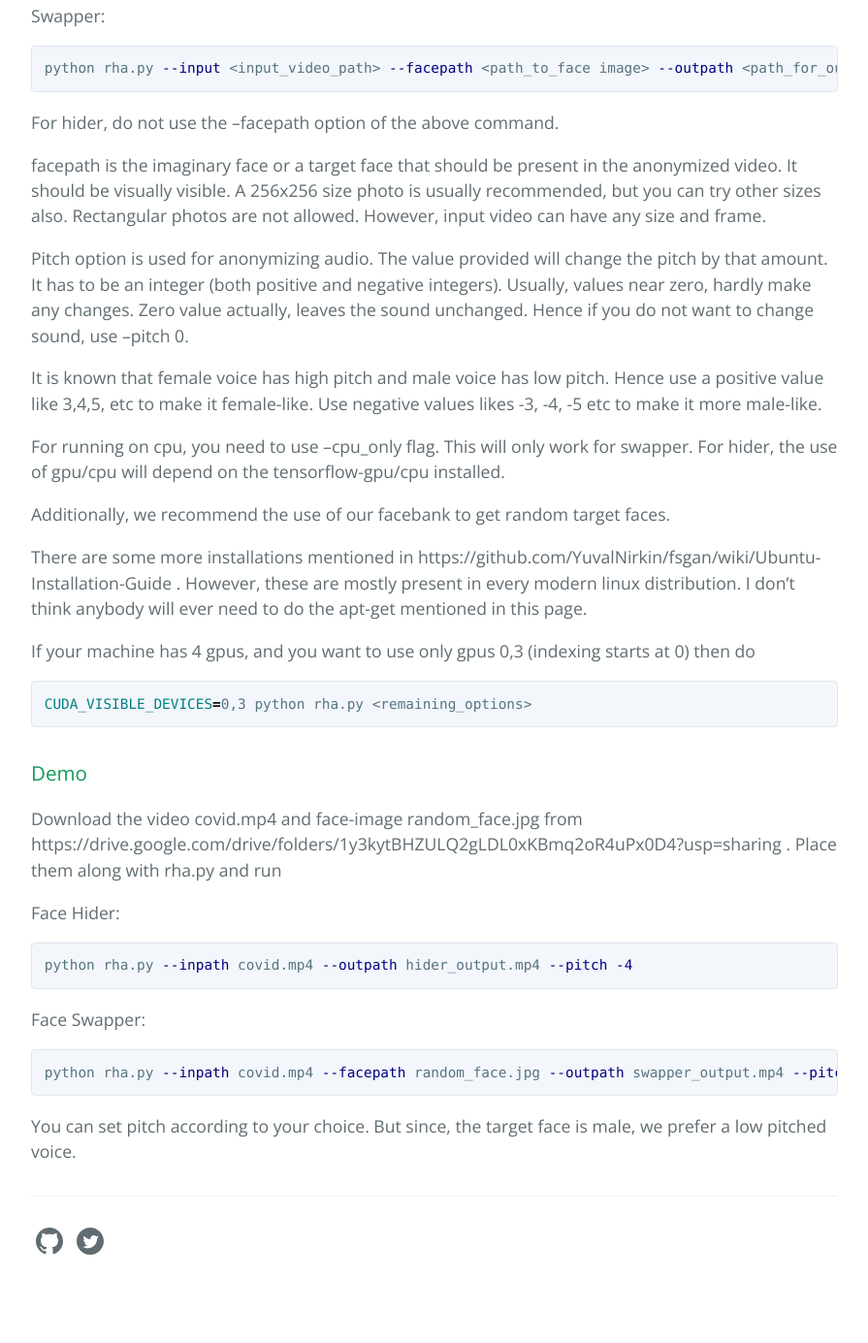
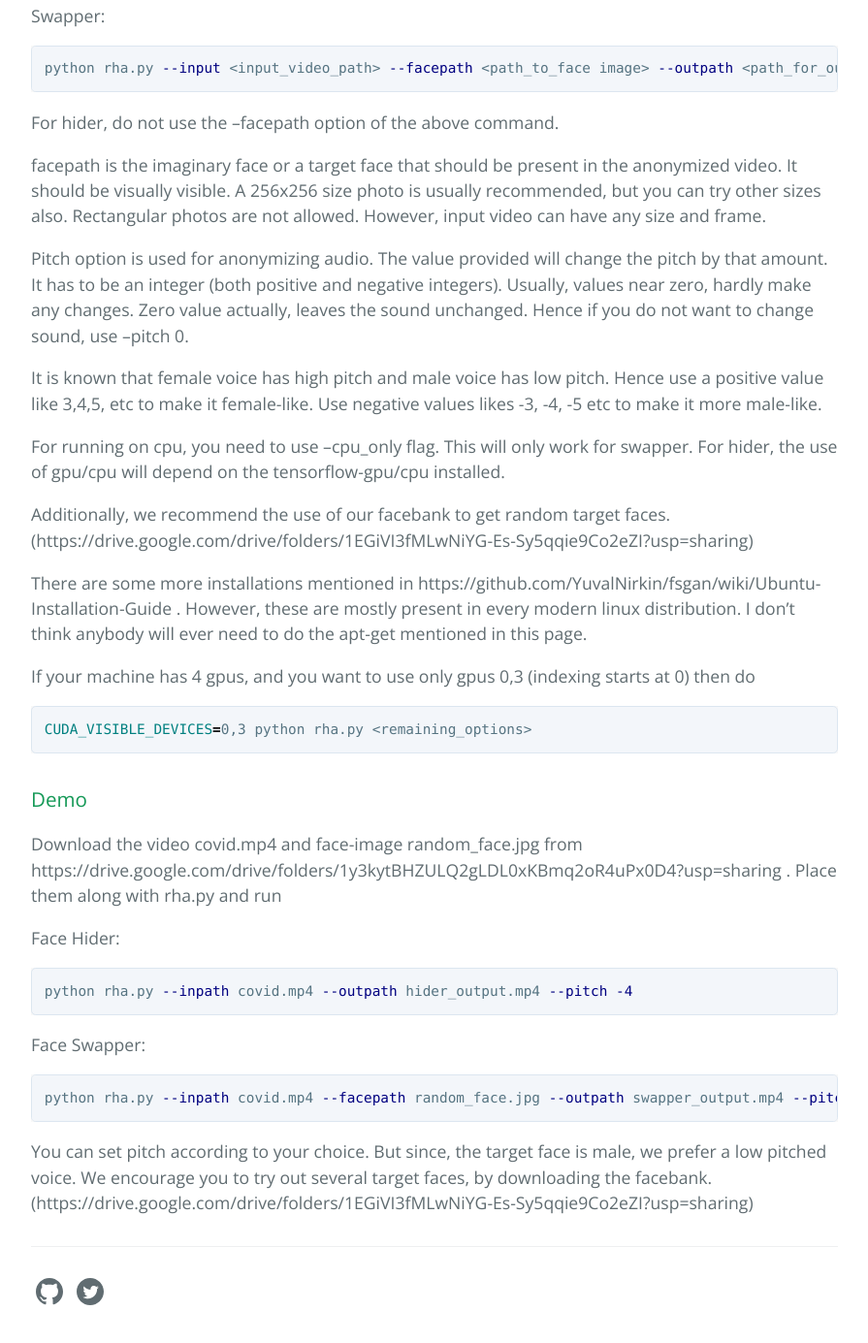
Before and after one commit to yashkhasbage25/AnonymizingAudioVisualData, a Jekyll site: the page built from _posts/2021-08-14-installation.md, in a window 1280 px wide and 1400 px high, scrolled down 2331 px. Shown: the top 1385 px of the window at 97% size, without its empty margins (192-1087 px from the left). Built offline with Jekyll 4.4.1, drawn with Linux system fonts in a browser that asks for light colours; before the commit the page ends 3679 px from its top, so only the background shows below that.

Commit message:
facebank link to installation

````diff
--- a/_posts/2021-08-14-installation.md
+++ b/_posts/2021-08-14-installation.md
@@ -94,7 +94,7 @@ It is known that female voice has high pitch and male voice has low pitch. Hence
 
 For running on cpu, you need to use --cpu_only flag. This will only work for swapper. For hider, the use of gpu/cpu will depend on the tensorflow-gpu/cpu installed.
 
-Additionally, we recommend the use of our facebank to get random target faces.
+Additionally, we recommend the use of our facebank to get random target faces. (https://drive.google.com/drive/folders/1EGiVI3fMLwNiYG-Es-Sy5qqie9Co2eZI?usp=sharing)
 
 There are some more installations mentioned in https://github.com/YuvalNirkin/fsgan/wiki/Ubuntu-Installation-Guide . However, these are mostly present in every modern linux distribution. I don't think anybody will ever need to do the apt-get mentioned in this page.
 
@@ -119,4 +119,4 @@ Face Swapper:
 python rha.py --inpath covid.mp4 --facepath random_face.jpg --outpath swapper_output.mp4 --pitch -4
 ```
 
-You can set pitch according to your choice. But since, the target face is male, we prefer a low pitched voice.
+You can set pitch according to your choice. But since, the target face is male, we prefer a low pitched voice. We encourage you to try out several target faces, by downloading the facebank. (https://drive.google.com/drive/folders/1EGiVI3fMLwNiYG-Es-Sy5qqie9Co2eZI?usp=sharing)
````
